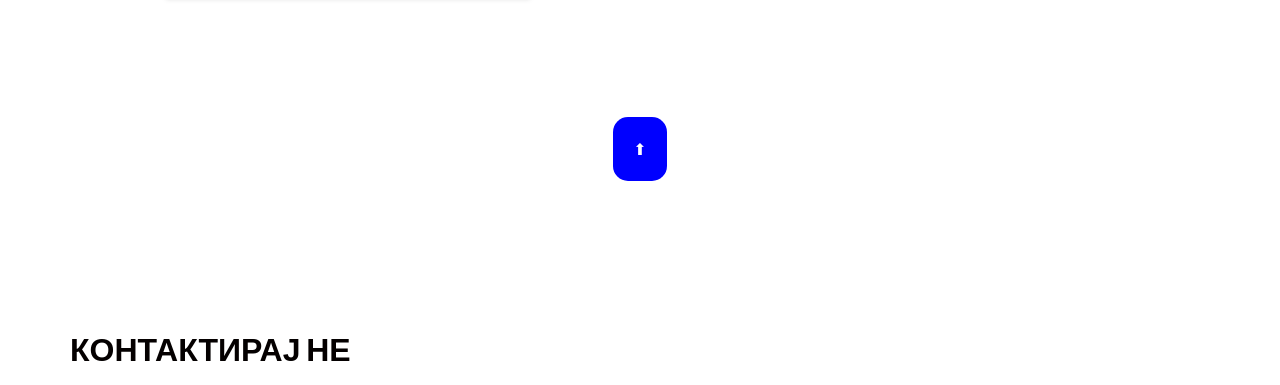
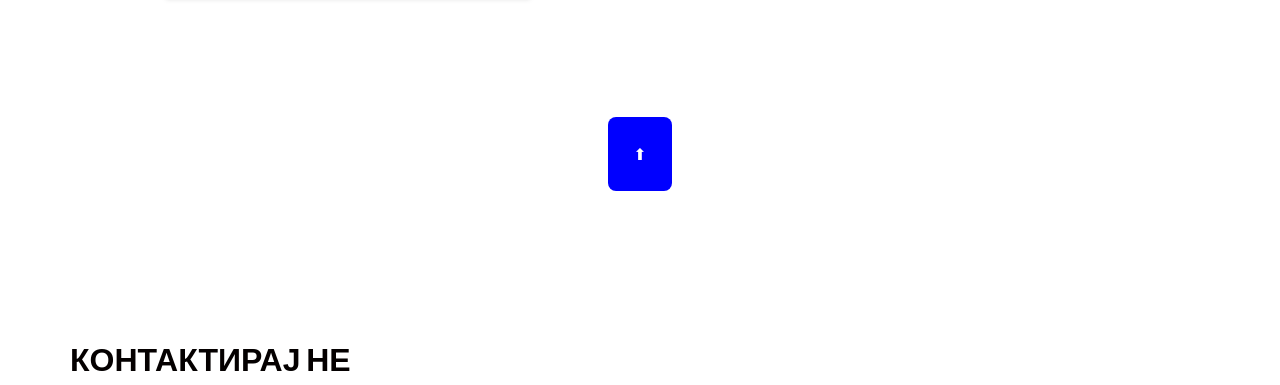
Before and after one commit to hititmir/Elektros.com, a plain HTML site: page index.html in a window 1280 px wide. Shown: the part 3056-3441 px from the top of the page. Drawn offline with nearby package versions, Linux system fonts and the light colour scheme; some packages are replaced by stand-ins of ours.

```diff
--- a/index.html
+++ b/index.html
@@ -260,7 +260,7 @@
       <div style="text-align: center;>
       <div class="btn-box">
         <a href="">
-          <button style=" background-color: blue; color: white; padding: 20px;border: none;border-radius: 15px">
+          <button style=" background-color: blue; color: white; padding: 25px;border: none;border-radius: 8px">
           ⬆
         </button>
         </a>
@@ -431,4 +431,5 @@
 
 </body>
 
+
 </html>
```
